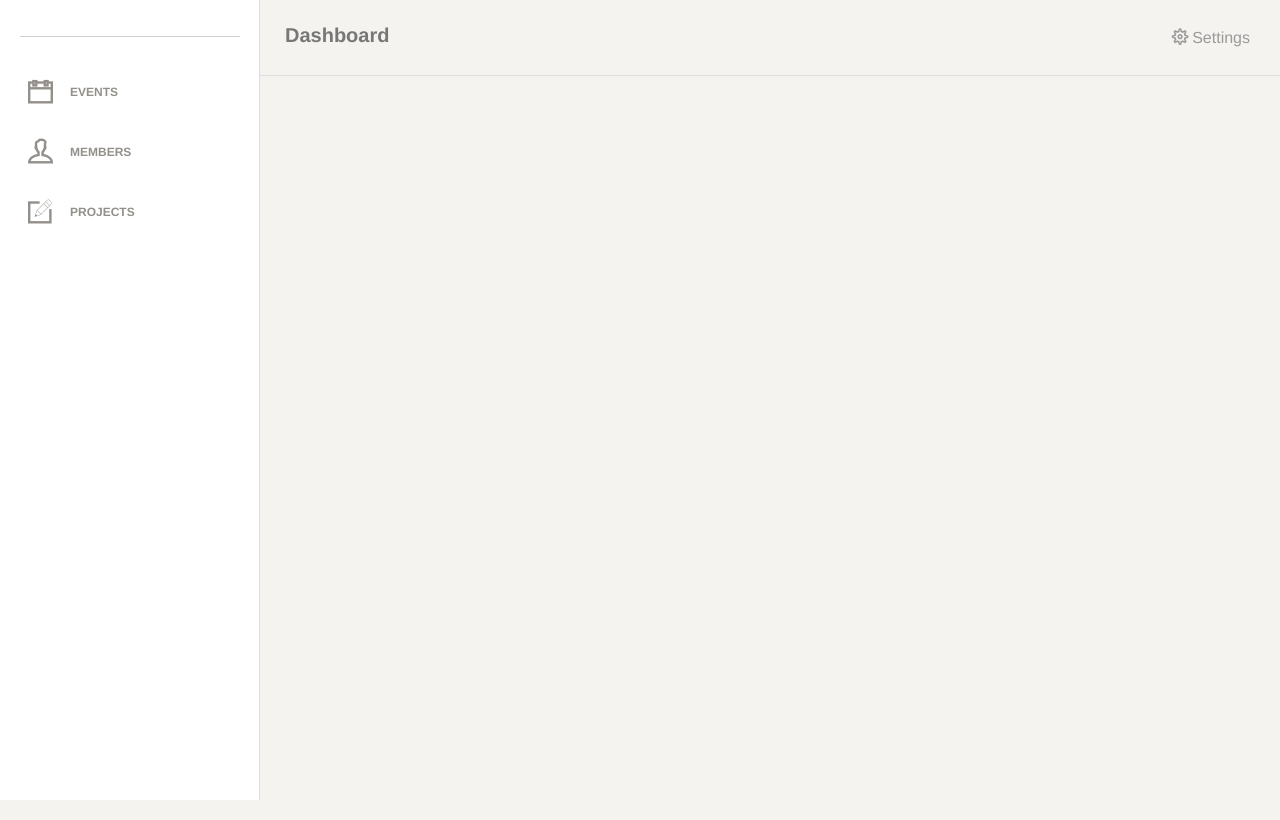
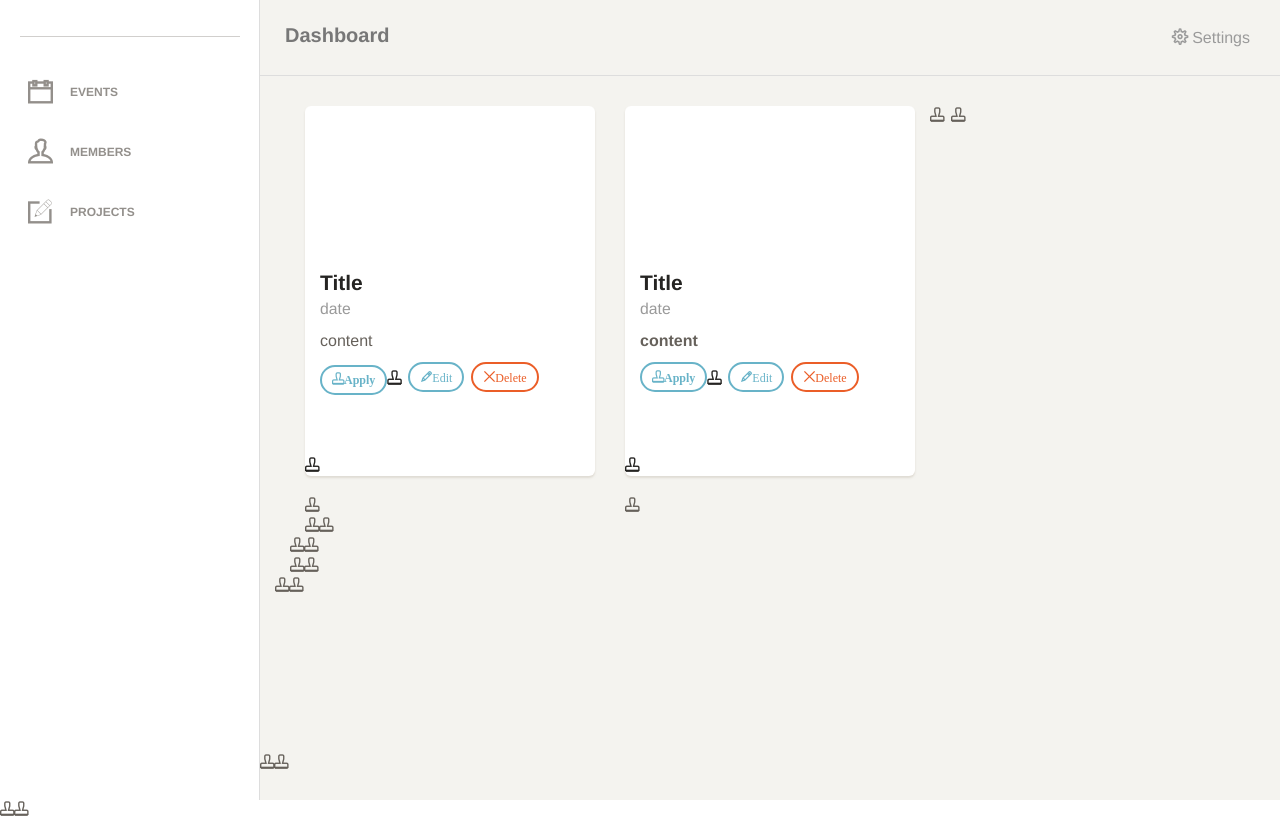
Before and after one commit to shubhank-saxena/ccs-log-trial, a Flask app: page /addprojects in a window 1280 px wide. Run offline with Flask 2, Linux system fonts and the light colour scheme; some libraries are stand-ins or nearby versions; some web fonts are replaced.

Commit message:
Add Files

```diff
--- a/templates/index.html
+++ b/templates/index.html
@@ -81,11 +81,15 @@
                 <div class="collapse navbar-collapse">
                     <ul class="nav navbar-nav navbar-right">
 						<li class="dropdown">
-                            <a href="#">
+                            <a href="#" class="dropdown-toggle" data-toggle="dropdown">
 								<i class="ti-settings"></i>
 								<p>Settings</p>
                             </a>
-              </li>
+                            <ul class="dropdown-menu">
+                                <li><a href="#">Profile</a></li>
+                                <li><a href="{{ url_for('logout')}}">Sign Out</a></li>
+                              </ul>
+                        </li>
                     </ul>
 
                 </div>
--- a/templates/projects.html
+++ b/templates/projects.html
@@ -1,23 +1,76 @@
 {% extends 'index.html' %}
-
 {% block content %}
 
-    {% for projects in row %}
+
+        <div class="content">
+            <div class="container-fluid">
+                <div class="row">
+                  {% for projects in row %}
+                    <div class="col-lg-4 col-md-5">
+                        <div class="card card-user">
+                            <div class="image">
+                                <img src="{{ projects[3] }}" alt=""/>
+                            </div>
+                            <div class="content">
+                                  <h4 class="title">{{ projects[1] }}<br />
+                                  </h4>
+
+                                <p class="description text">
+                                    {{ projects[2] }}
+
+                                </p>
+                                <button class="btn btn-info btn-sm" onclick="window.location.href='#edit'"><i class="ti-stamp">Apply</button>
+                                <button class="btn btn-info btn-sm" onclick="window.location.href='#edit'"><i class="ti-pencil">Edit</button>
+                                <button class="btn btn-danger btn-sm"  onclick="window.location.href='#delete'"><i class="ti-close">Delete</button>
+                            </div>
+                          </div>
+                      </div>
+
+                    {% endfor %}
+
+                    <div class="col-lg-4 col-md-5">
+                        <div class="card card-user">
+                            <div class="image">
+                                <img src="" alt=""/>
+                            </div>
+                            <div class="content">
+                                  <h4 class="title">Title<br>
+                                     <a href="#"><small>date</small></a>
+                                  </h4>
+
+                                <p class="description text">
+                                   content
+                                </p>
+                                <button class="btn btn-info btn-sm" onclick="window.location.href='#edit'"><i class="ti-stamp">Apply</button>
+                                <button class="btn btn-info btn-sm" onclick="window.location.href='#edit'"><i class="ti-pencil"></i>Edit</button>
+                                <button class="btn btn-danger btn-sm"  onclick="window.location.href='#delete'"><i class="ti-close"></i>Delete</button>
+                           </div>
+                        </div>
+                    </div>
+
+                    <div class="col-lg-4 col-md-5">
+                        <div class="card card-user">
+                            <div class="image">
+                                <img src="" alt=""/>
+                            </div>
+                            <div class="content">
+                                  <h4 class="title">Title<br>
+                                     <a href="#"><small>date</small></a>
+                                  </h4>
+
+                                <p class="description text">
+                                   content
+                                </p>
+                                <button class="btn btn-info btn-sm" onclick="window.location.href='#edit'"><i class="ti-stamp">Apply</button>
+                                <button class="btn btn-info btn-sm" onclick="window.location.href='#edit'"><i class="ti-pencil"></i>Edit</button>
+                                <button class="btn btn-danger btn-sm"  onclick="window.location.href='#delete'"><i class="ti-close"></i>Delete</button>
+                           </div>
+                        </div>
+                    </div>
 
 
-<div class="card" style="width: 18rem;">
-<img class="card-img-top" src="{{ projects[3] }}" alt="Card image cap">
-  <div class="card-body">
-    <h5 class="card-title">{{ projects[1] }}</h5>  <!--  Card Title -->
-    <p class="card-text">{{ projects[2] }}</p>    <!--  Content -->
-    <a href="{{ projects[4] }}" class="card-link">Apply</a>
-    <a href="#" class="card-link">Edit</a>
-    <a href="#" class="card-link">Delete</a>
-  </div>
-</div>
-
-
-    {% endfor %}
-
+                        </div>
+                    </div>
+                  </div>
 
 {% endblock %}
```
Also changed, not shown: templates/events.html (+26 -9 lines), templates/login-layout.html (added, +72 -0 lines), templates/login.html (+35 -31 lines), templates/login1.html (deleted, +0 -179 lines), templates/signup.html (+53 -53 lines), ccslog.db, static/css/animate.css (renamed from templates/css/animate.css), static/css/main.css (renamed from templates/css/main.css), static/css/util.css (renamed from templates/css/util.css), static/img/img.png (renamed from templates/img.png).
